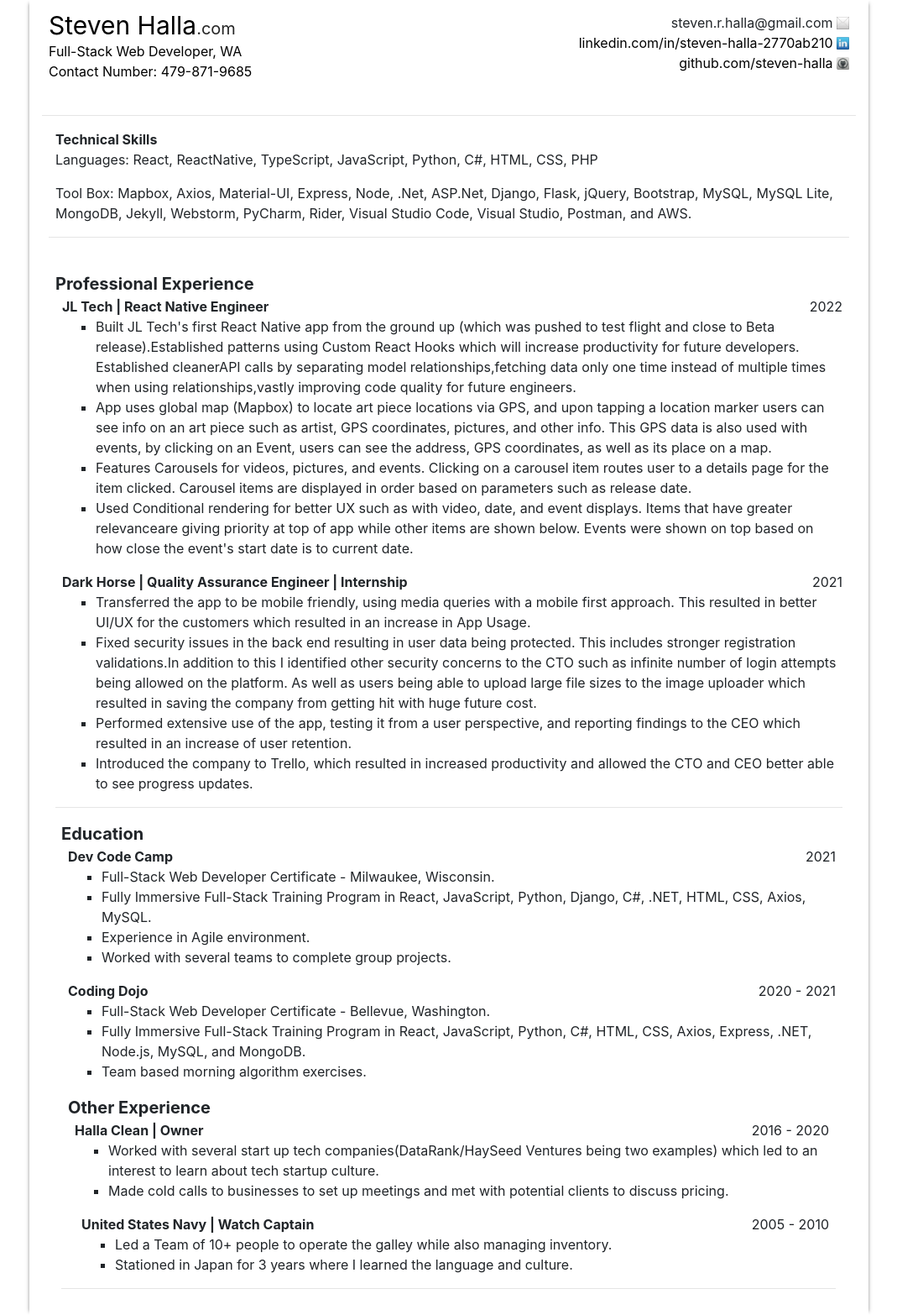
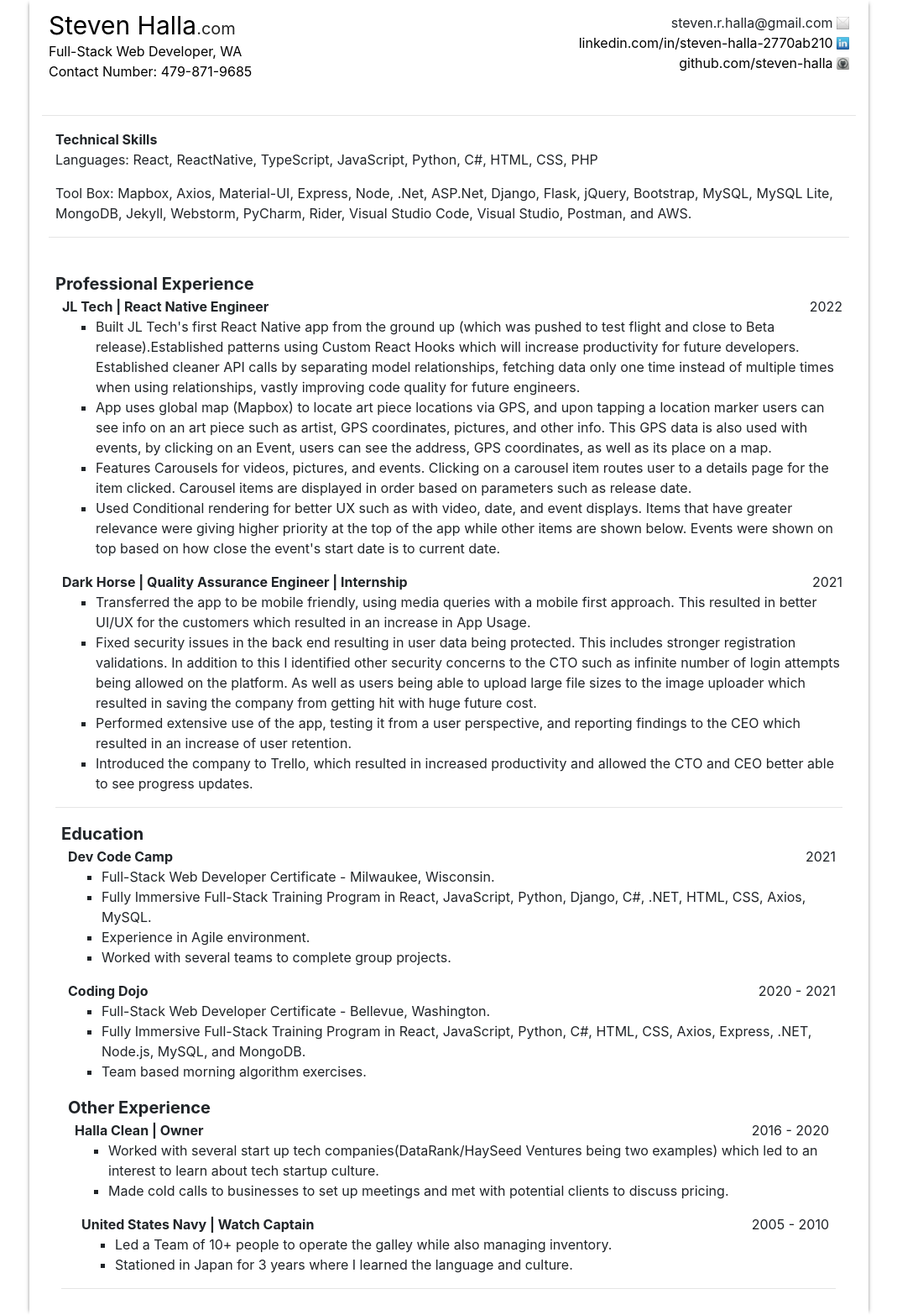
Before and after one commit to steven-halla/stevehalla.com, a Jekyll site: the page resume.html, which Jekyll copies as it is, in a window 1280 px wide. Shown: the whole page at 84% size, without its empty margins (105-1174 px from the left). Built offline with Jekyll 4.4.1, drawn with Linux system fonts in a browser that asks for light colours.

Commit message:
"improved spelling errors and updated the JUNIOR out"

```diff
--- a/resume.html
+++ b/resume.html
@@ -108,8 +108,8 @@
                 <ul class="activity-description-list">
                     <li class="activity-description-item">
                         Built JL Tech's first React Native app from the ground up (which was pushed to test flight and close to Beta release).Established patterns using Custom React
-                        Hooks which will increase productivity for future developers. Established cleanerAPI calls by separating model relationships,fetching data only
-                        one time instead of multiple times when using relationships,vastly improving code quality for future engineers.
+                        Hooks which will increase productivity for future developers. Established cleaner API calls by separating model relationships, fetching data only
+                        one time instead of multiple times when using relationships, vastly improving code quality for future engineers.
                     </li>
 
                     <li class="activity-description-item">
@@ -122,7 +122,7 @@
                         in order based on parameters such as release date.
                     </li>
                     <li class="activity-description-item">
-                        Used Conditional rendering for better UX such as with video, date, and event displays. Items that have greater relevanceare giving priority at top of app while other items are shown below.
+                        Used Conditional rendering for better UX such as with video, date, and event displays. Items that have greater relevance were giving higher priority at the top of the app while other items are shown below.
                         Events were shown on top based on how close the event's start date is to current date.
                     </li>
 
@@ -147,7 +147,7 @@
 
                     <li class="activity-description-item">
                         Fixed security issues in the back end resulting in user data being protected. This
-                        includes stronger registration validations.In addition to this I identified other
+                        includes stronger registration validations. In addition to this I identified other
                         security concerns to the CTO such as infinite number of login attempts being allowed
                         on the platform. As well as users being able to upload large file sizes to the
                         image uploader which resulted in saving the company from getting hit with huge
```
